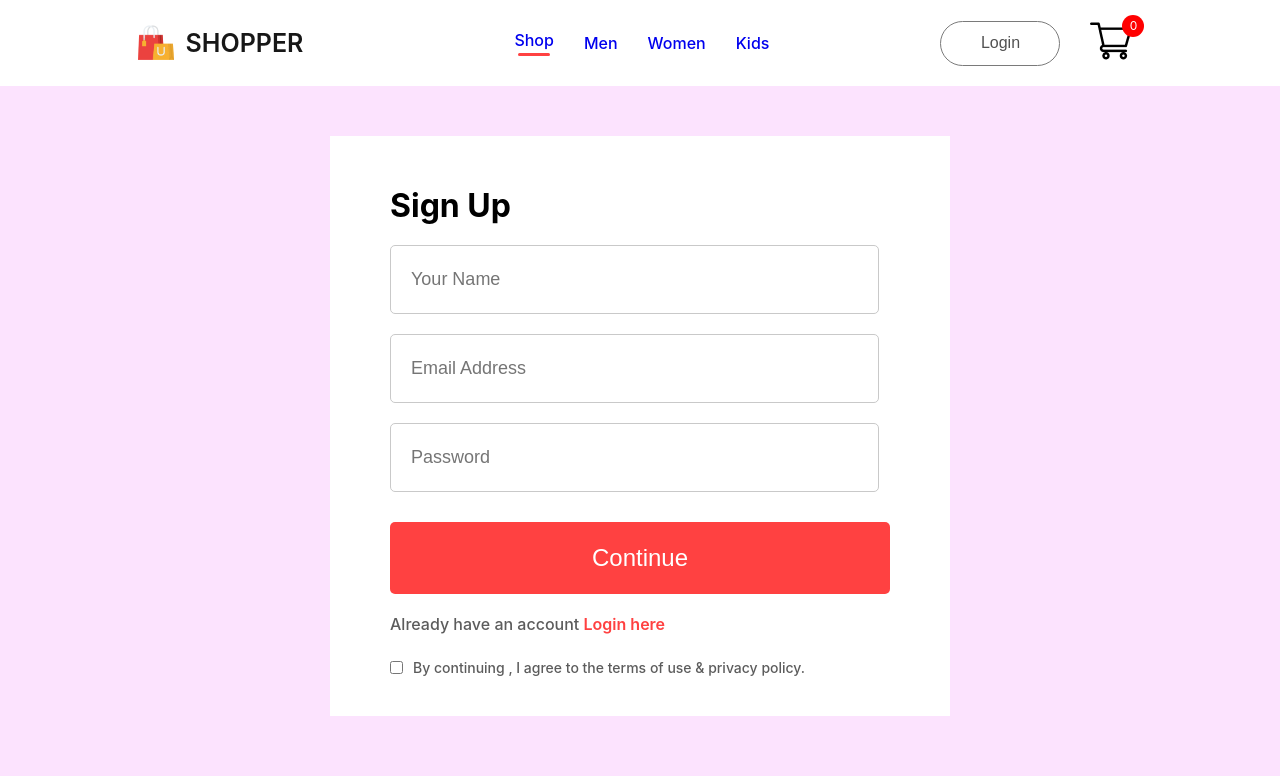
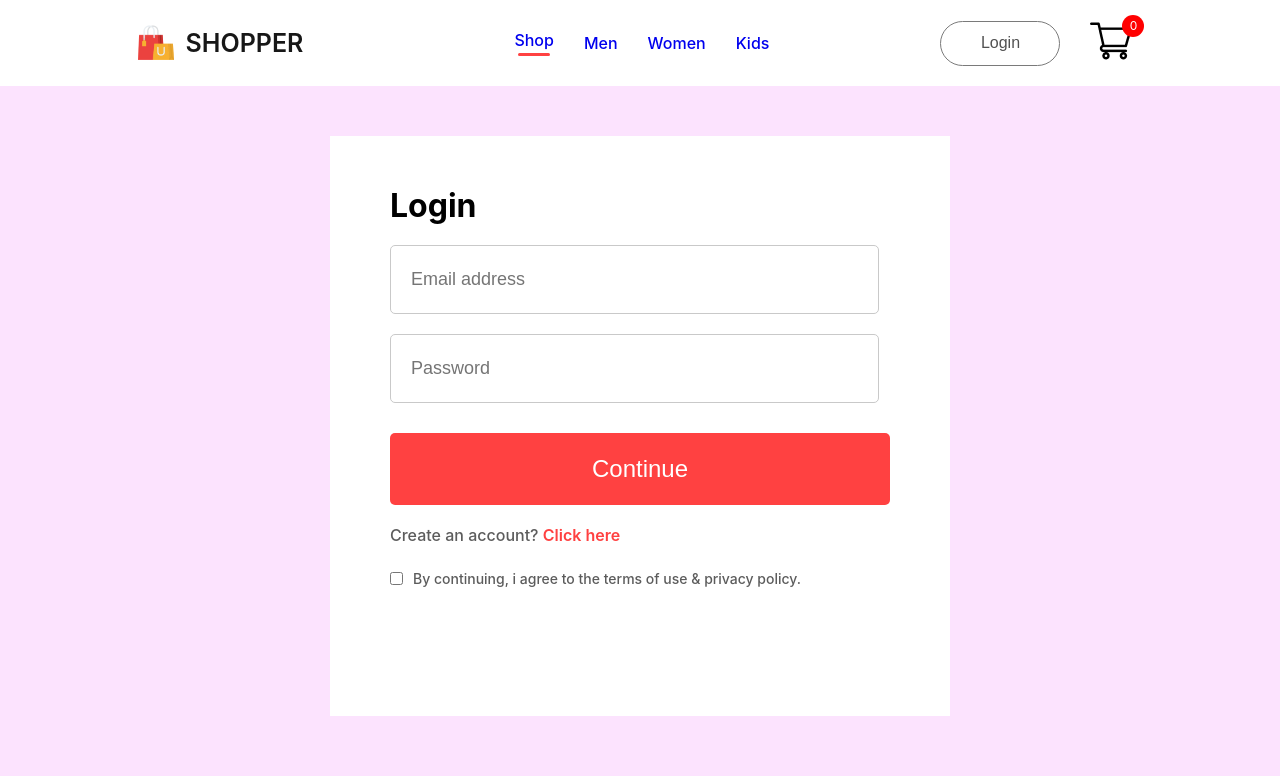
Before and after one commit to jenisha9/shopper-fe, a React (Create React App) app: page /login in a window 1280 px wide. Shown: the top 780 px of the page. Built offline with nearby package versions, Linux system fonts and the light colour scheme.

Commit message:
fix: text edit

```diff
--- a/src/Pages/LoginSignup.jsx
+++ b/src/Pages/LoginSignup.jsx
@@ -1,22 +1,80 @@
-import React from "react";
+import React, { useState } from "react";
 import "./CSS/LoginSignup.css";
+
 const LoginSignup = () => {
+
+  const [state,setState] = useState("Login");
+  const [formData,setFormData] = useState({username:"",email:"",password:""});
+
+  const changeHandler = (e) => {
+    setFormData({...formData,[e.target.name]:e.target.value});
+    }
+
+  const login = async () => {
+    let dataObj;
+    await fetch('http://localhost:4000/login', {
+      method: 'POST',
+      headers: {
+        Accept:'application/form-data',
+        'Content-Type':'application/json',
+      },
+      body: JSON.stringify(formData),
+    })
+      .then((resp) => resp.json())
+      .then((data) => {dataObj=data});
+      console.log(dataObj);
+      if (dataObj.success) {
+        localStorage.setItem('auth-token',dataObj.token);
+        window.location.replace("/");
+      }
+      else
+      {
+        alert(dataObj.errors)
+      }
+  }
+
+  const signup = async () => {
+    let dataObj;
+    await fetch('http://localhost:4000/signup', {
+      method: 'POST',
+      headers: {
+        Accept:'application/form-data',
+        'Content-Type':'application/json',
+      },
+      body: JSON.stringify(formData),
+    })
+      .then((resp) => resp.json())
+      .then((data) => {dataObj=data});
+
+      if (dataObj.success) {
+        localStorage.setItem('auth-token',dataObj.token);
+        window.location.replace("/");
+      }
+      else
+      {
+        alert(dataObj.errors)
+      }
+  }
+
   return (
     <div className="loginsignup">
       <div className="loginsignup-container">
-        <h1>Sign Up</h1>
+        <h1>{state}</h1>
         <div className="loginsignup-fields">
-          <input type="text" placeholder="Your Name" />
-          <input type="email" placeholder="Email Address" />
-          <input type="password" placeholder="Password" />
+          {state==="Sign Up"?<input type="text" placeholder="Your name" name="username" value={formData.username} onChange={changeHandler}/>:<></>}
+          <input type="email" placeholder="Email address" name="email" value={formData.email} onChange={changeHandler}/>
+          <input type="password" placeholder="Password" name="password" value={formData.password} onChange={changeHandler}/>
         </div>
-        <button>Continue</button>
-        <p className="loginsignup-login">
-          Already have an account <span>Login here</span>
-        </p>
+
+        <button onClick={()=>{state==="Login"?login():signup()}}>Continue</button>
+
+        {state==="Login"?
+        <p className="loginsignup-login">Create an account? <span onClick={()=>{setState("Sign Up")}}>Click here</span></p>
+        :<p className="loginsignup-login">Already have an account? <span onClick={()=>{setState("Login")}}>Login here</span></p>}
+
         <div className="loginsignup-agree">
           <input type="checkbox" name="" id="" />
-          <p>By continuing , I agree to the terms of use & privacy policy. </p>
+          <p>By continuing, i agree to the terms of use & privacy policy.</p>
         </div>
       </div>
     </div>
```
